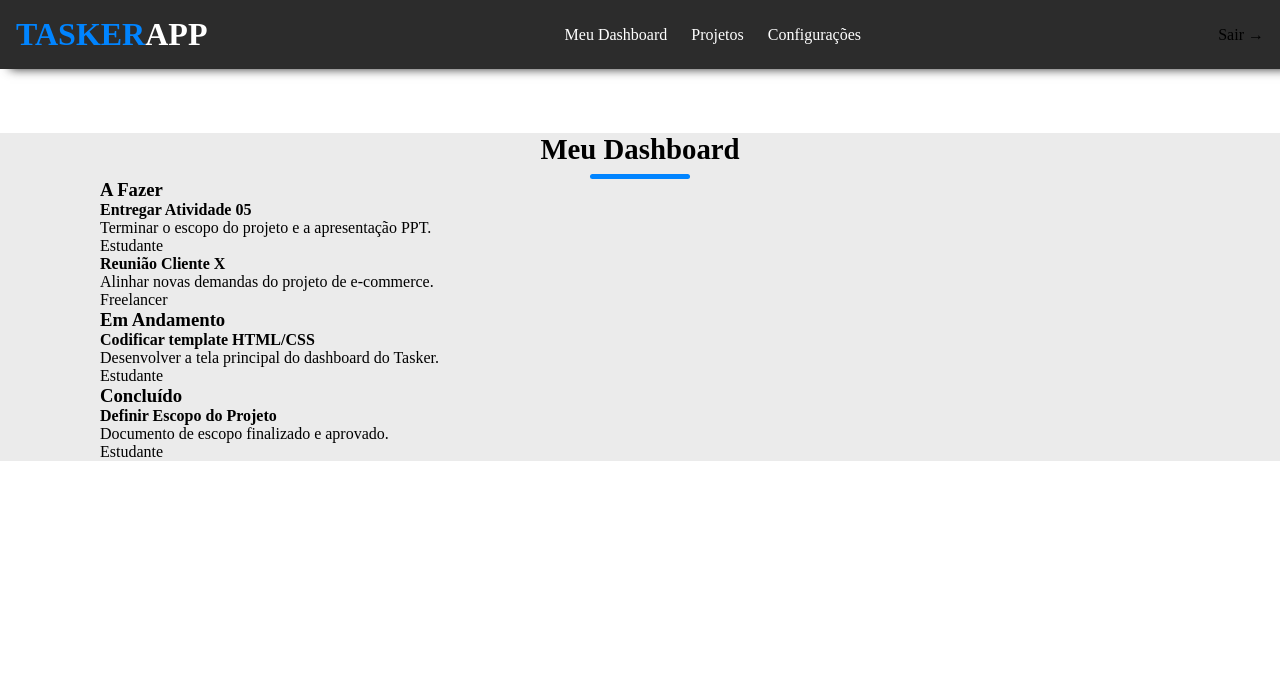
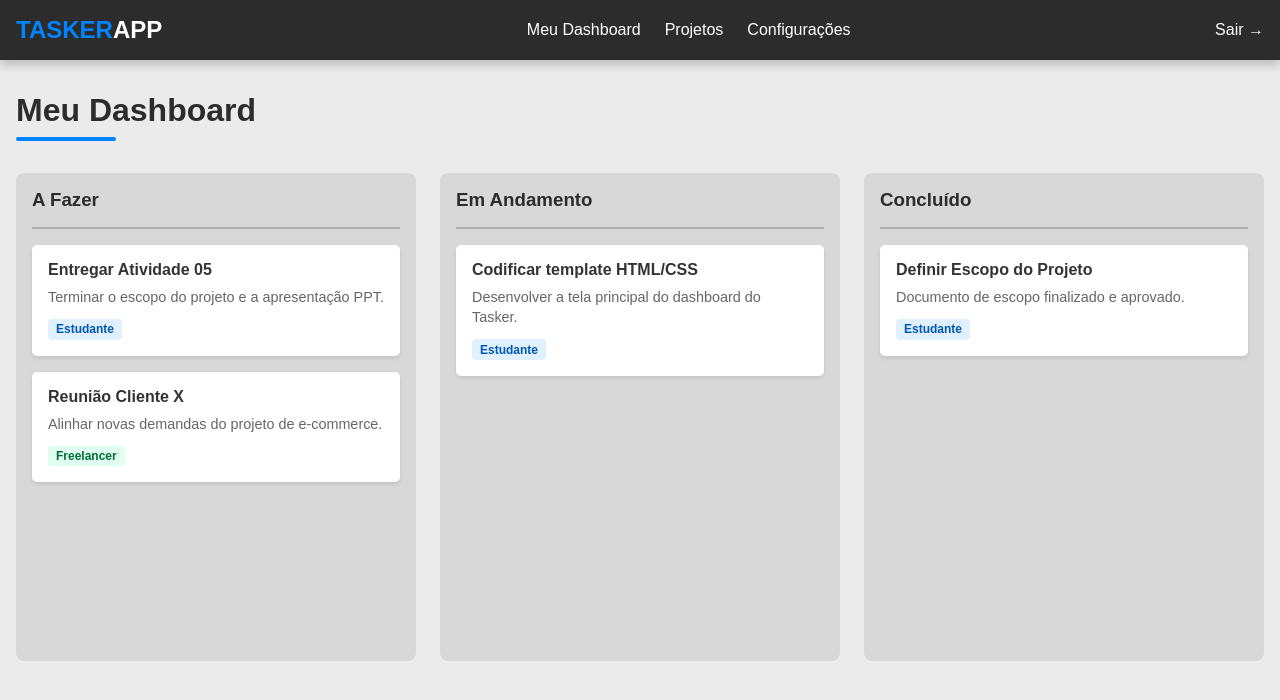
Before and after one commit to PauloFratta/F-SCS-ADS-SCRIPT-A1539M-2-2025-E09, a PHP site: page / in a window 1280 px wide. Shown: the top 700 px of the page. Run offline with PHP 8.4, Linux system fonts and the light colour scheme.

Commit message:
Refactor globals.css for improved styles and layout
Refactor global styles for improved structure and responsiveness, including navbar and kanban board styles.

```diff
--- a/styles/globals.css
+++ b/styles/globals.css
@@ -1,282 +1,172 @@
-*{
+/* Estilos base do globals.css */
+        * {
             box-sizing: border-box;
             padding: 0;
             margin: 0;
         }
 
-.body{
-    font-family: Arial;
+        body {
+            font-family: Arial, sans-serif;
+            background-color: #ebebeb; /* Fundo principal da aplicação */
         }
 
-.header-inner-content{
-    max-width: 1300px;
-    margin-left: auto;
-    margin-right: auto;
-}
-
-.navbar{
+        /* --- Barra de Navegação (Adaptada do Street Store) --- */
+        .navbar {
             background-color: #2c2c2c;
             padding: 1rem;
             position: sticky;
             top: 0;
-    box-shadow: 10px 0px 10px #2c2c2c;
+            box-shadow: 0px 5px 10px rgba(0, 0, 0, 0.2);
             z-index: 99;
         }
 
-.navbar>div{
+        .header-inner-content {
+            max-width: 1300px;
+            margin-left: auto;
+            margin-right: auto;
             display: flex;
             align-items: center;
             justify-content: space-between;
             position: relative;
         }
 
-.navbar .header-inner-content nav ul {
+        .logo {
+            color: #0084ff; /* Cor do logo do Street Store mantida */
+            font-size: 1.5rem;
+            font-weight: bold;
+        }
+
+        .logo span {
+            color: #fff;
+        }
+
+        .navbar nav ul {
             display: flex;
             list-style: none;
             gap: 1.5rem;
         }
 
-.navbar .header-inner-content nav ul li {
+        .navbar nav ul li {
             color: #fff;
             cursor: pointer;
             transition: all 0.2s;
+            font-weight: 500;
         }
 
-.navbar .header-inner-content nav ul li:hover {
-    transform: translateY(-5px);
-    font-weight: bold;
-}
-.logo{
+        .navbar nav ul li:hover {
             color: #0084ff;
         }
 
-.logo span{
-    color:#fff
-}
-
-.nav-ul{
-    display: flex;
-    list-style: none;
-    align-items: center;
-}
-
-.nav-icon-container{
-   display: flex;
-   align-items: center;
-}
-
-.nav-icon-container img{
-    width: 30px;
+        .nav-icon-container {
+            color: #fff;
             cursor: pointer;
         }
 
-.nav-icon-container img:first-child{
-    margin-right: 1rem;
+        /* --- Conteúdo Principal (Adaptado para o Tasker) --- */
+        main {
+            padding-top: 2rem;
         }
 
-.nav-ul-li{
-    color: #fff;
-    margin-right: 1.5rem;
-    cursor: pointer;
+        .page-inner-content {
+            max-width: 1300px;
+            margin: 0 auto;
+            padding: 0 1rem;
         }
 
-.nav-ul-li: hover{
-    transform: translateY(-5px);
-    Transition: all 0.2s;
+        .section-title {
+            font-size: 2rem;
+            margin-bottom: 0.5rem;
+            color: #2c2c2c;
+        }
+
+        .subtitle-underline {
+            width: 100px;
+            height: 4px;
+            background: #0084ff;
+            border-radius: 9999px;
+            margin-bottom: 2rem;
+        }
+
+        /* --- Estilos Específicos do Kanban (Novo) --- */
+        .kanban-board {
+            display: grid;
+            /* No desktop, 3 colunas */
+            grid-template-columns: repeat(3, 1fr);
+            gap: 1.5rem;
+        }
+
+        .kanban-column {
+            background-color: #d8d8d8; /* Cor de fundo da coluna */
+            border-radius: 8px;
+            padding: 1rem;
+        }
+
+        .kanban-column h3 {
+            color: #2c2c2c;
+            padding-bottom: 1rem;
+            border-bottom: 2px solid #b0b0b0;
+            margin-bottom: 1rem;
+        }
+
+        .tasks-container {
+            display: flex;
+            flex-direction: column;
+            gap: 1rem;
+            min-height: 400px; /* Altura mínima para ver as colunas */
+        }
+
+        .task-card {
+            background-color: #fff;
+            border-radius: 5px;
+            padding: 1rem;
+            box-shadow: 0 2px 4px rgba(0, 0, 0, 0.1);
+            cursor: move;
+        }
+
+        .task-card h4 {
+            font-size: 1rem;
+            color: #333;
+            margin-bottom: 0.5rem;
+        }
+
+        .task-card p {
+            font-size: 0.9rem;
+            color: #666;
+            line-height: 1.4;
+            margin-bottom: 0.75rem;
+        }
+
+        .task-tag {
+            display: inline-block;
+            font-size: 0.75rem;
+            padding: 0.2rem 0.5rem;
+            border-radius: 4px;
             font-weight: bold;
         }
 
-.menu-button{
-    display: block;
-    cursor: pointer;
+        .tag-estudante {
+            background-color: #e0f0ff;
+            color: #0056b3;
         }
 
-.header{
-    background-image: radial-gradient(#fff,#c7c7c7);
+        .tag-freelancer {
+            background-color: #e0fff1;
+            color: #006b3d;
         }
 
-.header-bottom-side{
-    display:flex;
-    align-items: center;
-    justify-self: center;
-    padding: 1rem;
+        /* --- Responsividade (Baseado no Escopo) --- */
+        /* O escopo pede que o site seja responsivo [cite: 22] */
+        @media (max-width: 801px) {
+            .kanban-board {
+                /* Em telas pequenas, as colunas ficam uma abaixo da outra */
+                grid-template-columns: 1fr;
             }
 
-.header-bottom-side-left{
-    height: 100%;
-    flex-basis: 50%;
+            .navbar nav {
+                display: none; /* Simplificando: esconde o menu em vez de fazer o 'menu hamburguer' */
             }
 
-.header-bottom-side-left h2{
-    font-size: 3.2rem;
-    margin-bottom: 1.5rem;
+            .section-title {
+                font-size: 1.5rem;
             }
-
-.header-bottom-side-left p{
-    line-height: 1.5rem;
-    margin-bottom: 1.5rem;
         }
-
-.header-bottom-side-left button{
-    background-color: #0084ff;
-    border: none;
-    cursor: pointer;
-    padding: 0.8rem 3.8rem;
-    border-radius: 9999px;
-    color:#fff;
-    font-weight: 500;
-    font-size: 1rem;
-    transition: all 0.2s;
-}
-
-.header-bottom-side-left button:hover{
-    background-color: #004c94;
-}
-
-.header-bottom-side-hight{
-    flex-basis: 50%;
-    display: flex;
-    align-items: center;
-    justify-content: center;
-}
-
-.header-bottom-side-right img{
-    width: 115%;
-}
-
-/* Media Queries */
-@media (max-width: 801px){
-    .logo{
-        font-size: 1.2rem;
-    }
-
-    .menu-button{
-        display:none;
-
-    }
-
-    .header-bottom-side{
-        flex-direction: column;
-        text-align: center;
-        padding-top: 4rem;
-    }
-
-    .nav{
-        position: absolute;
-        background-color: #2c2c2c;
-        width: 100%;
-        top: 47px;
-        display: block;
-    }
-
-    .show-menu nav{
-        display: block;
-    }
-
-    .nav-ul{
-        flex-direction: column;
-    }
-
-    .nav-ul-li{
-        text-align:center;
-        padding: 0.8rem;
-    }
-
-}
-
-/* Header */
-
-/* Main Content */
-
-main{
-    background-color: #ebebeb;
-}
-
-.gray-background{
-    background-color: #2c2c2c;
-}
-
-.page-inner-content{
-    max-width: 1080px;
-    margin: 0 auto;
-}
-
-.cols{
-    display: grid;
-    justify-content: space-evenly;
-    padding: 4rem 1rem;
-}
-
-.cols-3{
-    grid-template-columns: repeat(3, 1fr);
-    gap: 3rem;
-}
-
-.cols-3 img{
-    max-width: 100%;
-}
-
-.cols-4 img{
-    max-width: 100%;
-}
-
-.cols-4{
-    grid-template-columns: repeat(4, 1fr);
-    gap: 1rem;
-}
-
-.cols>*{
-    cursor: pointer;
-    transition: all 0.2s;
-}
-
-.cols>*:hover{
-    transform: translateY(-5px);
-}
-
-.section-title{
-    text-align: center;
-    margin-top: 4rem;
-    font-size: 1.8rem;
-
-}
-
-.subtitle-underline{
-    width: 100px;
-    height: 5px;
-    background: #0084ff;
-    border-radius: 9999px;
-    margin: 8px auto 0 auto;
-}
-
-.product{
-    color: #2c2c2c;
-    margin-bottom: 1rem;
-    display: flex;
-    flex-direction: column;
-}
-
-.product-name{
-    font-weight: 600;
-    margin-top: 0.4rem;
-}
-
-.rate{
-    color: #0084ff;
-    font-size: 1.3rem;
-}
-
-.product-price apan{
-    font-weight: 600;
-}
-
-.exclusive-container{
-    color: #fff;
-    flex-direction: row-reverse;
-    padding: 5rem 1rem;
-}
-
-.exclusive-container img{
-    max-width: 500px;
-
-}
```
Lines whose indentation alone changed are shown as unchanged.
